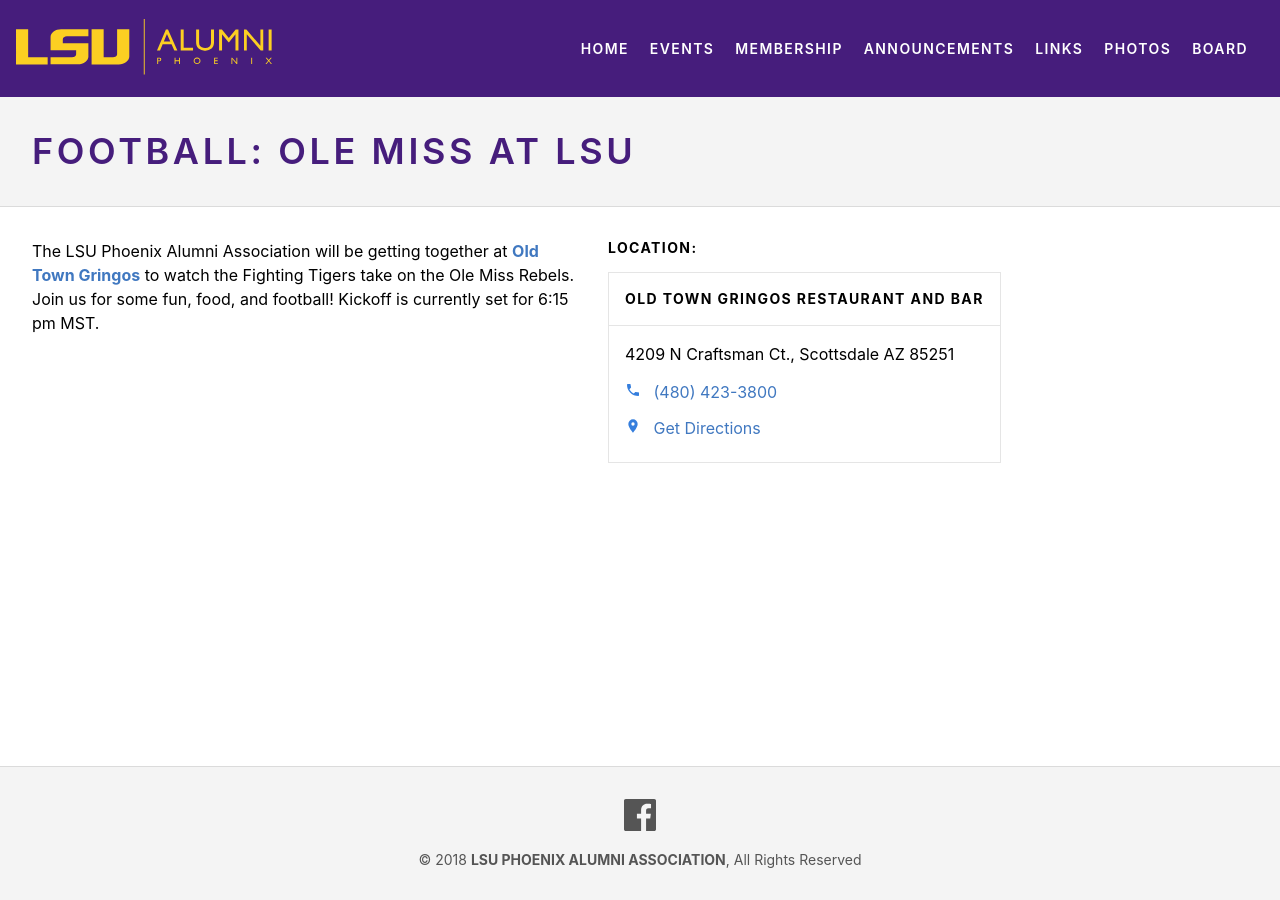
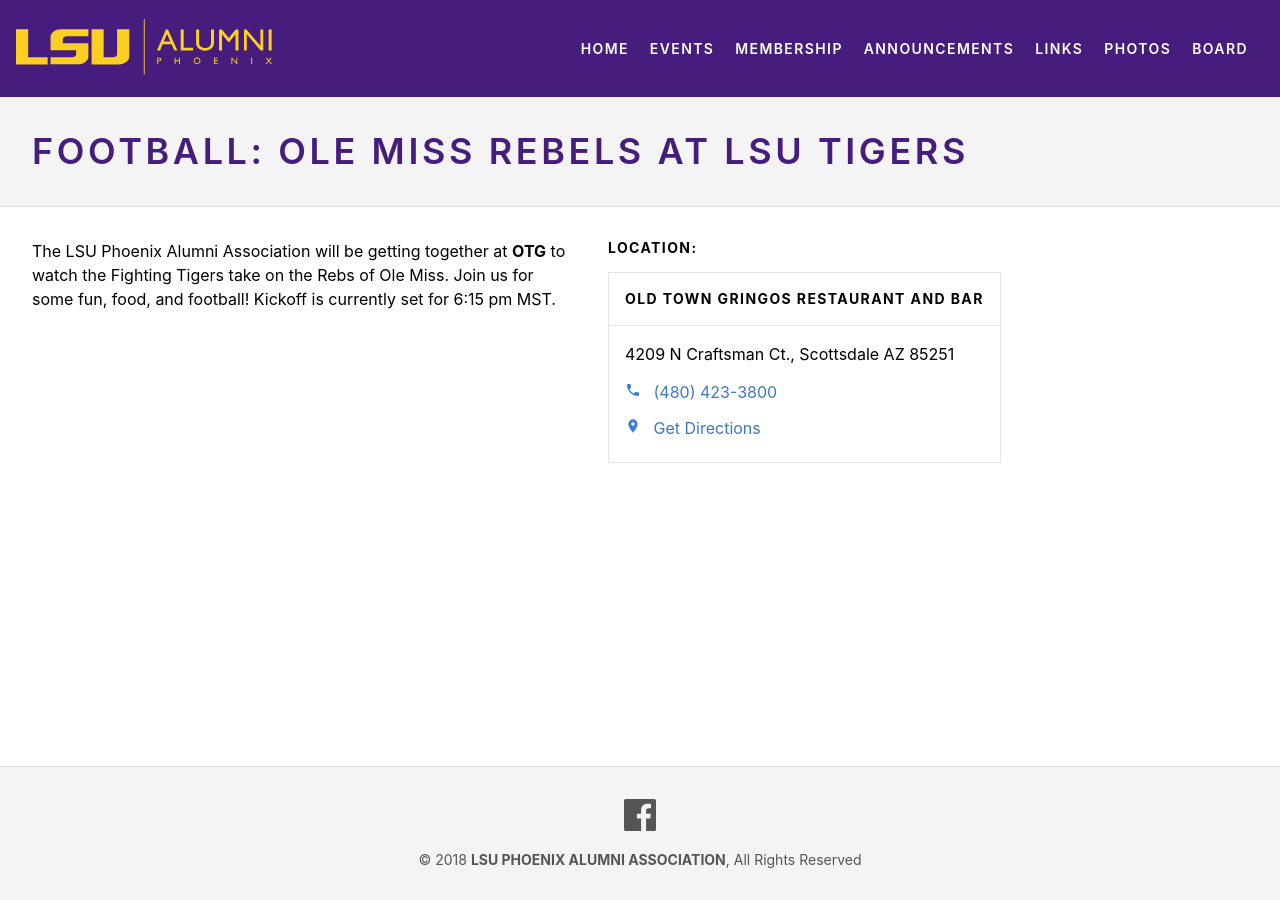
Before and after one commit to lsu-phoenix-alumni/lsu-phoenix-alumni.github.io, a Jekyll site: the page built from _events/ole-miss-at-lsu.markdown, in a window 1280 px wide. Built offline with Jekyll 4.4.1, drawn with Linux system fonts in a browser that asks for light colours.

Commit message:
Updated Ole Miss At Lsu

```diff
--- a/_events/ole-miss-at-lsu.markdown
+++ b/_events/ole-miss-at-lsu.markdown
@@ -1,5 +1,5 @@
 ---
-title: 'Football: Ole Miss at LSU'
+title: 'Football: Ole Miss Rebels at LSU Tigers'
 date: 2018-09-29 18:15:00 Z
 position: 0
 excerpt: Kickoff at 6:15pm MST
@@ -11,4 +11,4 @@
 layout: event
 ---
 
-The LSU Phoenix Alumni Association will be getting together at [**Old Town Gringos**](http://www.oldtowngringos.com) to watch the Fighting Tigers take on the Ole Miss Rebels. Join us for some fun, food, and football! Kickoff is currently set for 6:15 pm MST.
+The LSU Phoenix Alumni Association will be getting together at **OTG** to watch the Fighting Tigers take on the Rebs of Ole Miss. Join us for some fun, food, and football! Kickoff is currently set for 6:15 pm MST.
```
